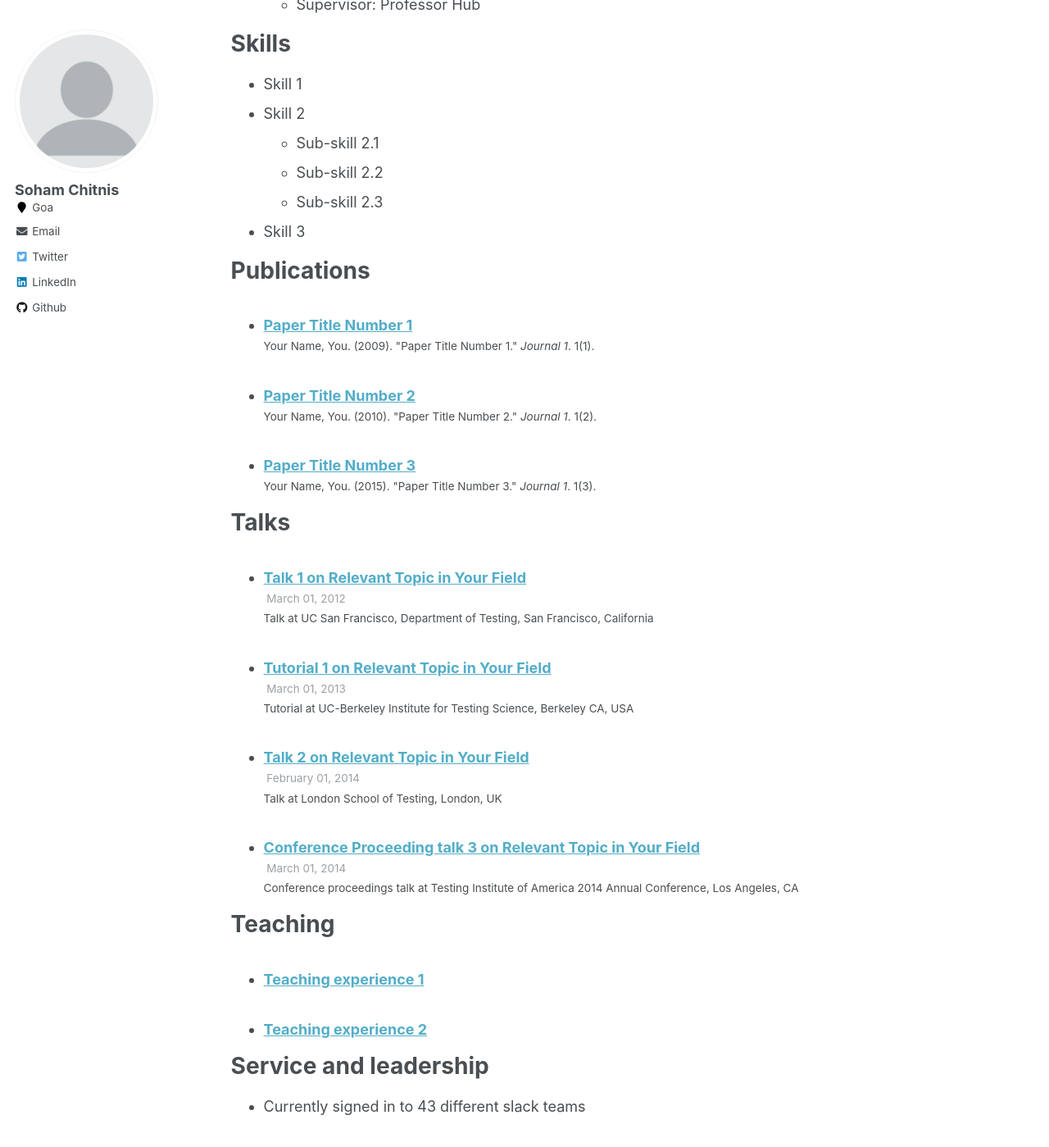
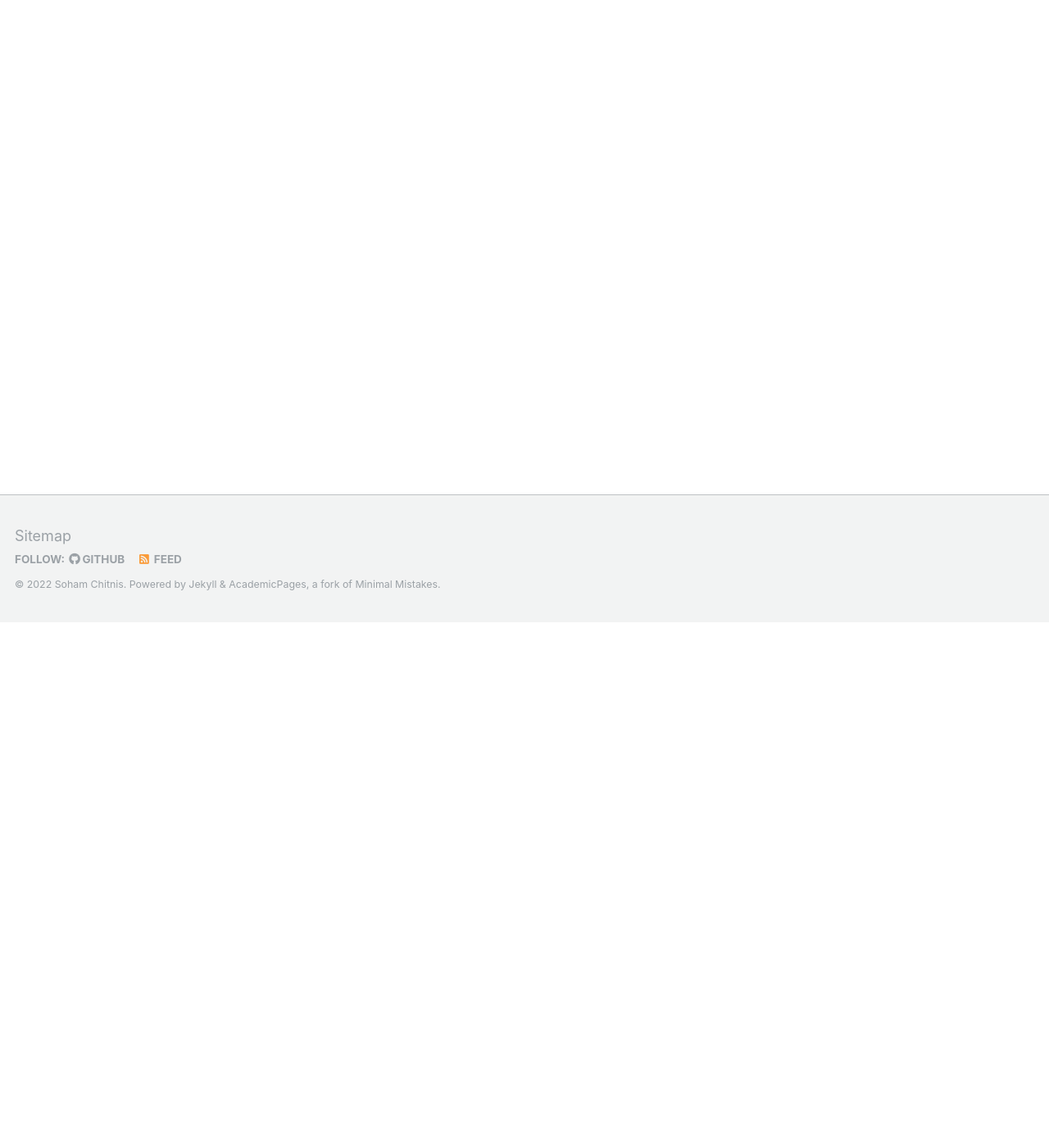
Before and after one commit to soham-chitnis10/soham-chitnis10_archived.github.io, a Jekyll site: the page built from _pages/cv.md, in a window 1280 px wide and 1400 px high, scrolled down 641 px. Shown: the whole window at 82% size. Built offline with Jekyll 4.4.1, drawn with Linux system fonts in a browser that asks for light colours; part of the change alters nothing that is shown; some of the changed text lies outside the part shown.

Commit message:
Update cv.md

```diff
--- a/_pages/cv.md
+++ b/_pages/cv.md
@@ -8,8 +8,9 @@ redirect_from:
 ---
 
 {% include base_path %}
+* [CV](https://github.com/soham-chitnis10/soham-chitnis10.github.io/blob/main/files/Soham_Chitnis_CV.pdf)
 
-Education
+<!-- Education
 ======
 * B.S. in GitHub, GitHub University, 2012
 * M.S. in Jekyll, GitHub University, 2014
@@ -57,3 +58,4 @@ Teaching
 Service and leadership
 ======
 * Currently signed in to 43 different slack teams
+ -->
```
